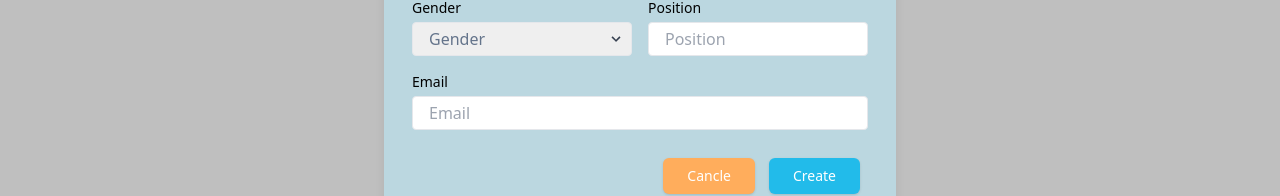
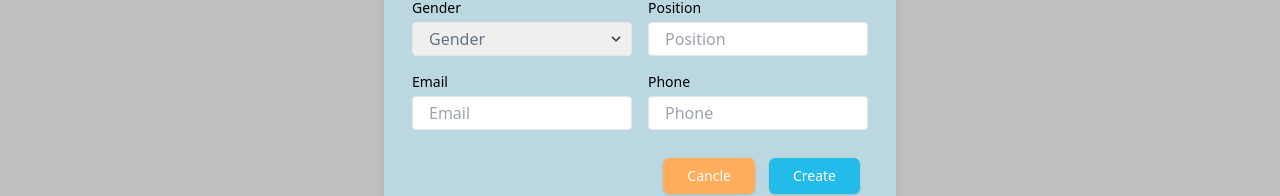
Before and after one commit to pnc-virtual-company/2022-G2-VC2-PART2, a Vue app in the folder front/: page / in a window 1280 px wide. Both pictures are taken after a click on the button "Create Teacher". Shown: the part 371-567 px from the top of the page. Built offline with nearby package versions, Linux system fonts and the light colour scheme.

Commit message:
#14 create teacher frontend

```diff
--- a/front/src/components/coordinator/teacher/FromView.vue
+++ b/front/src/components/coordinator/teacher/FromView.vue
@@ -88,7 +88,6 @@
                           v-model="position"
                         />
                       </div>
-                    </div>
                       <div class="mb-4 px-2 w-full">
                         <label class="block mb-1 text-sm" for="input1">Email</label>
 
@@ -100,6 +99,19 @@
                           placeholder="Email"
                           v-model="email"
                         />
+                      </div>
+                      <div class="mb-4 px-2 w-full">
+                        <label class="block mb-1 text-sm" for="input1">Phone</label>
+
+                        <input
+                          id="input1"
+                          class="w-full border px-4 py-1 rounded focus:border-blue-500 focus:shadow-outline outline-none"
+                          type="text"
+                          autofocus
+                          placeholder="Phone"
+                          v-model="phone"
+                        />
+                      </div>
                     </div>
                   </form>
                 </div>
@@ -134,6 +146,7 @@ data(){
     gender: "Gender",
     position: "",
     email: "",
+    phone: ""
   }
 },
 methods:{
@@ -141,12 +154,15 @@ methods:{
     this.$emit('change_model', this.show_model);
   },
   add(){
+    if(this.first_name.trim().length>0 && this.last_name.trim().length>0 && this.gender.trim().length>0 && this.gender != "Gender" && this.position.trim().length>0 && this.email.trim().length>0 && this.phone.trim().length>0)
+    {
       let info_of_teacher={
         first_name: this.first_name,
         last_name: this.last_name,
         gender: this.gender,
         position: this.position,
         email:this.email,
+        phone: this.phone,
     }
     this.$emit('add',this.show_model,info_of_teacher);
     this.first_name ="";
@@ -154,6 +170,7 @@ methods:{
     this.gender = "";
     this.position = "";
     this.email = "";
+    }
   }
 }
 }
--- a/front/src/components/coordinator/teacher/TeacherView.vue
+++ b/front/src/components/coordinator/teacher/TeacherView.vue
@@ -30,7 +30,7 @@
 
 <script>
 import FormView from "./FromView.vue";
-import axios from '../../../axios-http';
+import axiosClient from '../../../axios-http';
 export default {
   components: {
     "form-view": FormView,
--- a/front/src/main.js
+++ b/front/src/main.js
@@ -2,7 +2,6 @@ import { createApp } from 'vue'
 import App from './App.vue'
 import router from './router'
 import './index.css'
-import Vuelidate from 'vuelidate'
 import CoordinatorNav from './components/coordinator/navbarCoordinator/CoordinatorNav.vue'
 import CoordinatorNavLogo from './components/coordinator/navbarCoordinator/CoordinatorNavLogo.vue'
 import CoordinatorNavProfile from './components/coordinator/navbarCoordinator/CoordinatorNavProfile.vue'
@@ -25,5 +24,4 @@ app.component('icon-detail', IconDetail)
 app.component('icon-edit', IconEdit)
 app.component('icon-delete', IconDelete)
 app.use(router)
-app.use(Vuelidate)
 app.mount('#app')
--- a/package.json
+++ /dev/null
@@ -1,5 +0,0 @@
-{
-  "dependencies": {
-    "vuelidate": "^0.7.7"
-  }
-}
```
Also changed, not shown: 2 other files (tests, documents, lock files or other folders). Lines whose indentation alone changed are shown as unchanged.
